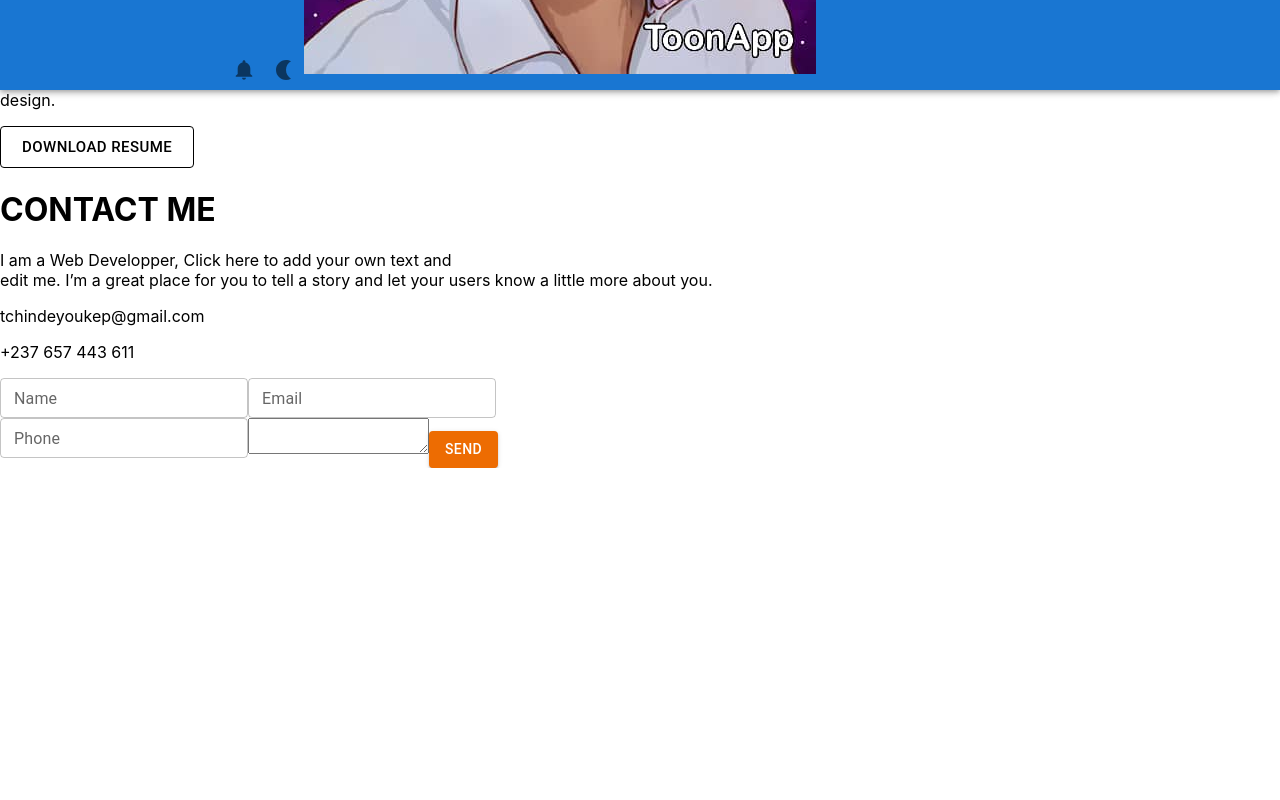
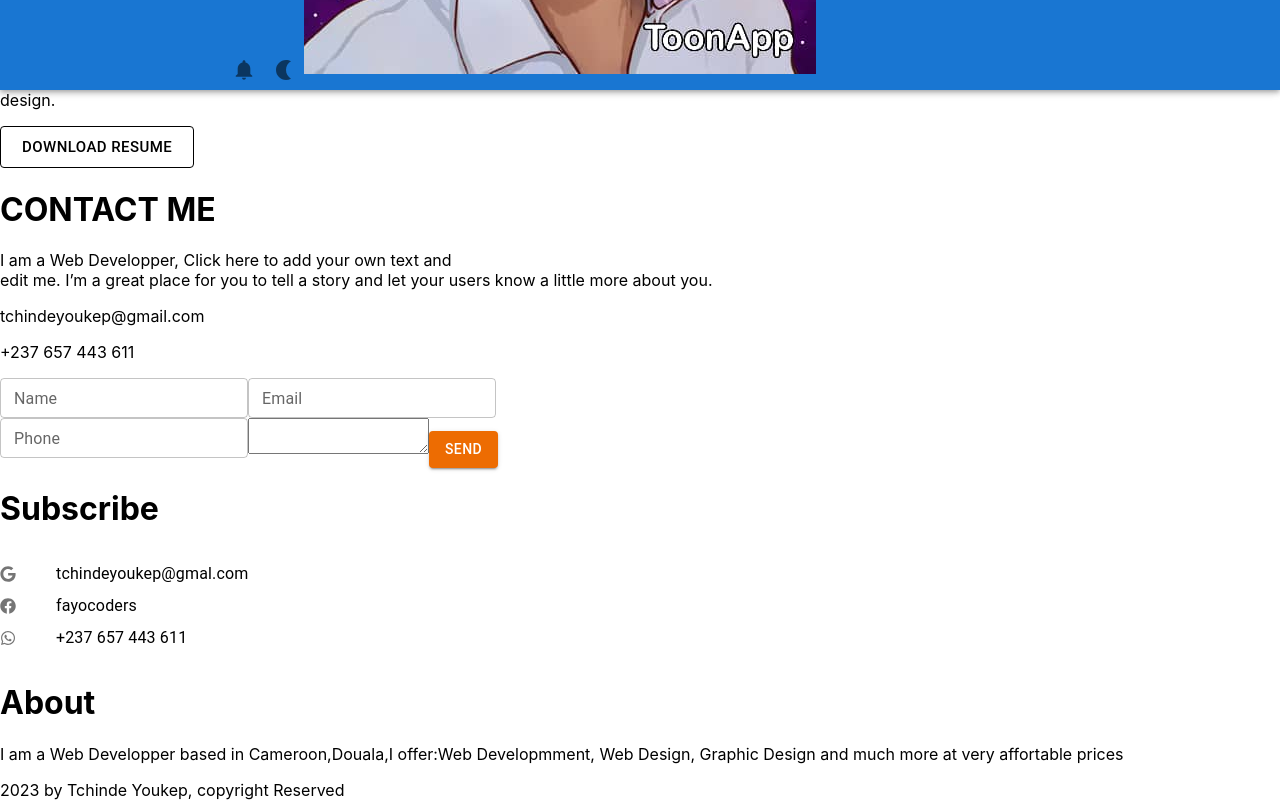
Before and after one commit to JohntheBS/test, a React (Create React App) app: page / in a window 1280 px wide. Shown: the part 486-1286 px from the top of the page. Before the commit the page ends 954 px from the top, so only its background shows below. Built offline with nearby package versions, Linux system fonts and the light colour scheme.

Commit message:
portfolio

```diff
--- a/src/App.tsx
+++ b/src/App.tsx
@@ -7,7 +7,7 @@
 
 function App() {
   return (
-    <div className='transition-all'>
+    <div className='transition-all bg-gray-200'>
       <Navbar />
       <Navbar2 />
       <Home />
--- /dev/null
+++ b/src/components/Footer.tsx
@@ -0,0 +1,46 @@
+import { Box, List, ListItemText, ListItemIcon,ListItem } from "@mui/material";
+import React from "react";
+import { FaFacebook, FaGoogle, FaWhatsapp } from "react-icons/fa";
+
+const Footer = () => {
+  return (
+    <>
+      <Box className="p-4 text-white bg-orange-500 ">
+        <Box className="flex gap-20 p-16">
+          <Box>
+            <h1 className="text-2xl">Subscribe</h1>
+            <List>
+              <ListItem disablePadding>
+                <ListItemIcon>
+                  <FaGoogle />
+                </ListItemIcon>
+                <ListItemText>tchindeyoukep@gmal.com</ListItemText>
+              </ListItem>
+              <ListItem disablePadding>
+                <ListItemIcon>
+                  <FaFacebook />
+                </ListItemIcon>
+                <ListItemText>fayocoders</ListItemText>
+              </ListItem>
+              <ListItem disablePadding>
+                <ListItemIcon>
+                  <FaWhatsapp />
+                </ListItemIcon>
+                <ListItemText>+237 657 443 611</ListItemText>
+              </ListItem>
+            </List>
+          </Box>
+          <Box className="p-10">
+            <h1 className="text-2xl">About</h1>
+            <p>I am a Web Developper based in Cameroon,Douala,I offer:Web Developmment, Web Design, Graphic Design and much more at very affortable prices</p>
+          </Box>
+        </Box>
+        <div className="text-center text-gray-500">
+          2023 by Tchinde Youkep, copyright Reserved
+        </div>
+      </Box>
+    </>
+  );
+};
+
+export default Footer;
--- a/src/components/Home.tsx
+++ b/src/components/Home.tsx
@@ -1,6 +1,7 @@
 import React from "react";
 import Header from "../components/Header";
 import Contact from "./Contact";
+import Footer from "./Footer";
 import Resume from "./Resume";
 const Home = () => {
   return (
@@ -10,6 +11,7 @@
       <Header />
       <Resume />
       <Contact />
+      <Footer />
     </div>
   );
 };
```
